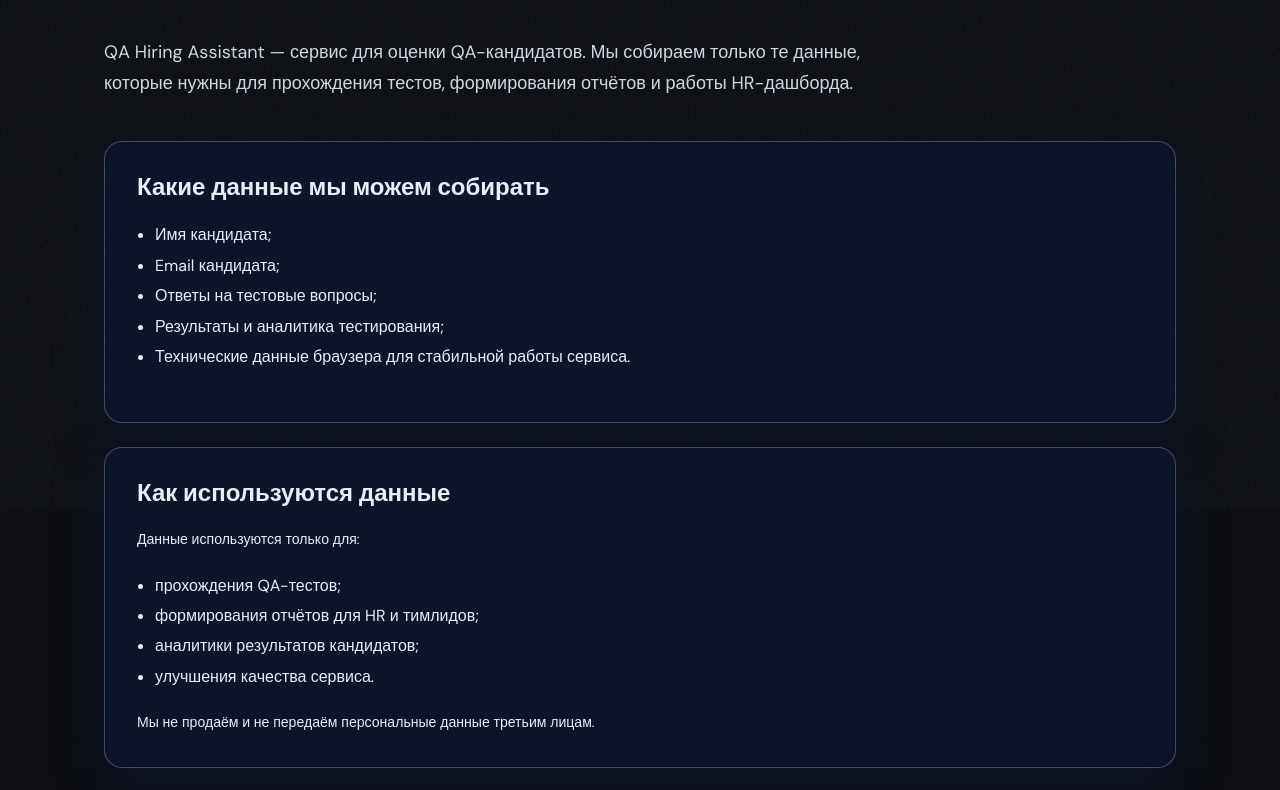
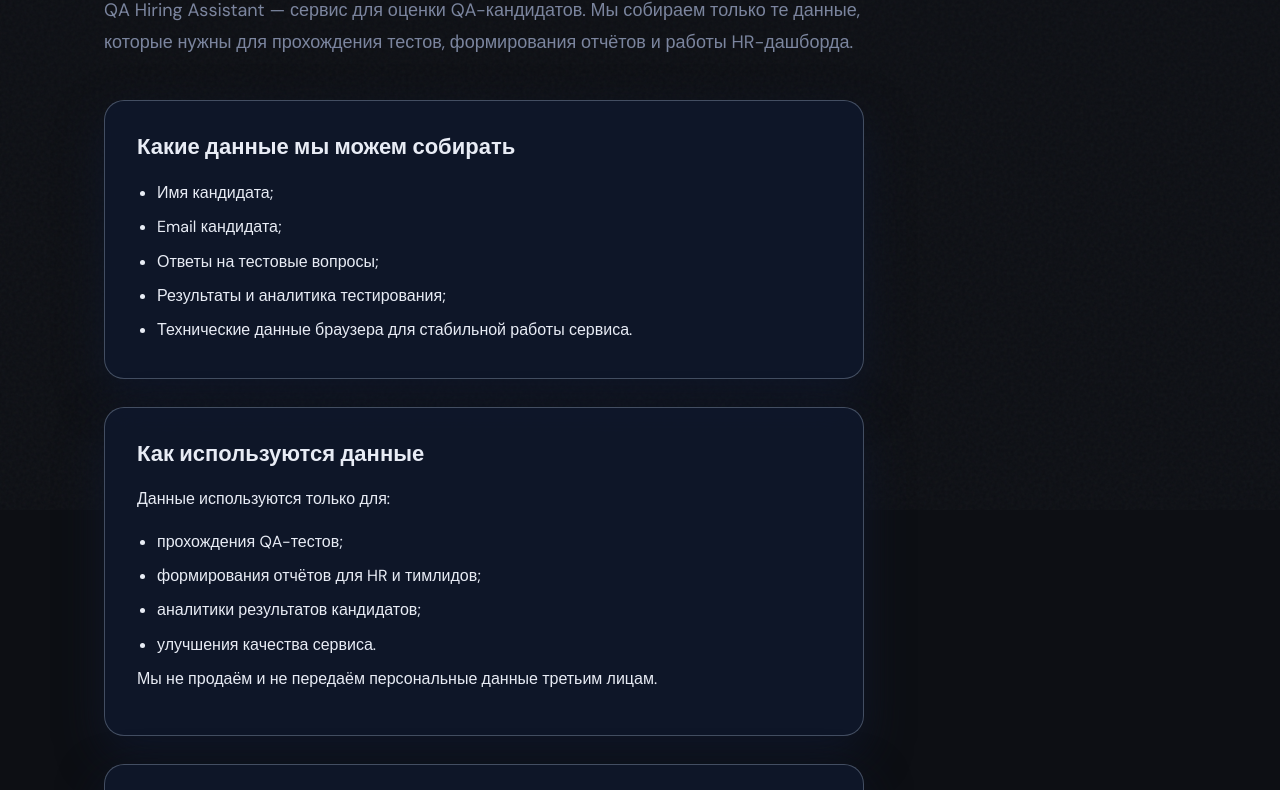
Before and after one commit to pegashevk4-rgb/qa-quiz-web, a plain HTML site: page privacy/index.html in a window 1280 px wide. Shown: the part 290-1080 px from the top of the page. Drawn offline with Linux system fonts and the light colour scheme; files that its build step writes are made by us from their sources.

Commit message:
Improve readability and cards on privacy page

```diff
--- a/privacy/privacy.css
+++ b/privacy/privacy.css
@@ -6,19 +6,19 @@
 
 :root {
   /* дефолт — тёмная тема */
-  --bg: radial-gradient(circle at top, #0f172a 0, #020617 45%, #020617 100%);
-  --card-bg: rgba(15, 23, 42, 0.95);
+  --bg: radial-gradient(circle at top, #020617 0, #020617 40%, #020617 100%);
+  --card-bg: rgba(15, 23, 42, 0.96);
   --card-border: rgba(148, 163, 184, 0.4);
-  --card-shadow: 0 18px 45px rgba(15, 23, 42, 0.8);
+  --card-shadow: 0 18px 45px rgba(15, 23, 42, 0.9);
 
-  --text: #f3f4f6;
+  --text: #f9fafb;
   --muted: #e5e7eb;
   --accent: #22c55e;
   --border: rgba(148, 163, 184, 0.3);
 }
 
 html[data-theme="light"] {
-  --bg: radial-gradient(circle at top, #ffffff 0, #f3f4f6 45%, #e5e7eb 100%);
+  --bg: radial-gradient(circle at top, #ffffff 0, #f9fafb 40%, #e5e7eb 100%);
   --card-bg: #ffffff;
   --card-border: rgba(148, 163, 184, 0.35);
   --card-shadow: 0 16px 40px rgba(15, 23, 42, 0.12);
@@ -36,7 +36,7 @@
 
 .privacy-page {
   padding: 60px 0 80px;
-  background: var(--bg);
+  background: transparent; /* градиент уже на body */
 }
 
 /* Логотип + кнопка под ним слева */
@@ -160,56 +160,85 @@
   background: rgba(255, 255, 255, 0.85);
 }
 
+/* Подзаголовок под h1 */
 .privacy-subtitle {
   max-width: 760px;
-
-  color: var(--text);
+  color: var(--muted);
   font-size: 18px;
-  line-height: 1.7;
-  opacity: 0.9;
+  line-height: 1.75;
+  margin-bottom: 4px;
 }
 
 /* Карточки */
 .privacy-card {
-  margin-bottom: 24px;
-  padding: 32px;
+  margin-bottom: 28px;
+  padding: 32px 32px 28px;
 
   background-color: var(--card-bg);
-  border-radius: 18px;
+  border-radius: 20px;
   border: 1px solid var(--card-border);
   box-shadow: var(--card-shadow);
 
   backdrop-filter: blur(18px);
 }
 
+/* Заголовки секций */
 .privacy-card h2 {
-  margin-bottom: 18px;
-
+  margin-bottom: 16px;
   font-family: "Syne", sans-serif;
-  font-size: 24px;
-  line-height: 1.2;
+  font-size: 22px;
+  line-height: 1.3;
 }
 
+/* Абзацы — больше воздуха */
 .privacy-card p {
-  color: var(--text); /* вместо muted, чтобы текст был светлее */
-  line-height: 1.8;
+  color: var(--text);
+  font-size: 16px;
+  line-height: 1.9;
+  margin-bottom: 12px;
 }
 
 .privacy-list {
-  margin: 18px 0;
-  padding-left: 18px;
+  margin: 12px 0 4px;
+  padding-left: 20px;
 
   color: var(--text);
+  font-size: 16px;
   line-height: 1.9;
+}
+
+.privacy-list li + li {
+  margin-top: 4px;
 }
 
 /* Контакты */
 .privacy-contacts {
   display: flex;
   flex-direction: column;
-  gap: 12px;
+  gap: 10px;
+  margin-top: 16px;
+}
 
-  margin-top: 20px;
+.privacy-contacts .footer-link {
+  color: var(--accent);
+  font-weight: 500;
+  text-decoration: none;
+}
+
+.privacy-contacts .footer-link:hover {
+  text-decoration: underline;
+}
+
+.privacy-hero,
+.privacy-card {
+  max-width: 760px;
+}
+
+/* Заголовок страницы */
+.section-title {
+  font-size: 32px;
+  line-height: 1.2;
+  margin-bottom: 16px;
 }
 
 /* =========================
```
